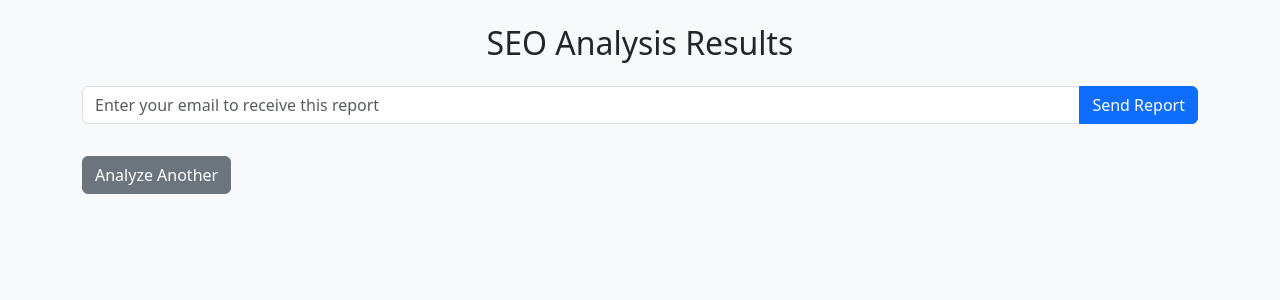
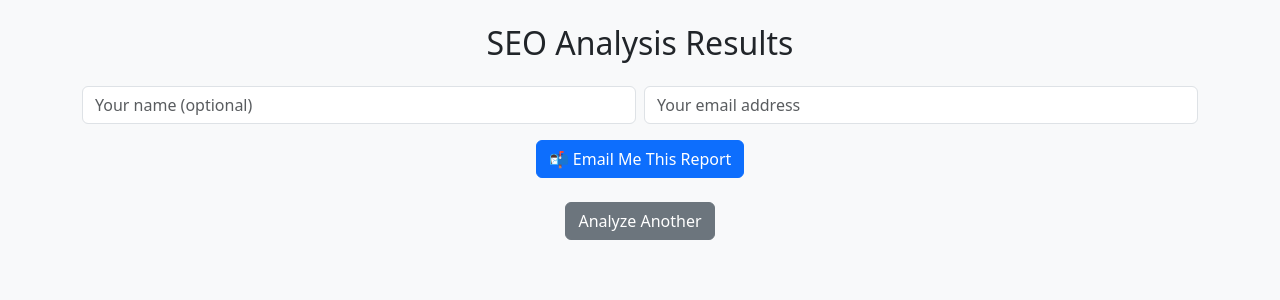
Before and after one commit to SmashingPixelsTools/seo-webscraper, a Python web app: template templates/results.html in a window 1280 px wide. Shown: the top 300 px of the page. Run offline with Jinja, Linux system fonts and the light colour scheme; the template is opened without the code that fills it, so the values that code supplies are empty.

Commit message:
Add files via upload

```diff
--- a/templates/results.html
+++ b/templates/results.html
@@ -30,6 +30,13 @@
 <body class="bg-light">
   <div class="container py-4">
     <h2 class="mb-4 text-center">SEO Analysis Results</h2>
+
+    {% if message %}
+      <div class="alert alert-success text-center" role="alert">
+        {{ message }}
+      </div>
+    {% endif %}
+
     {% for row in data %}
       <div class="card mb-4">
         <div class="card-body">
@@ -70,13 +77,22 @@
     {% endfor %}
 
     <form action="/send_report" method="post" class="mt-4">
-      <div class="input-group mb-3">
-        <input type="email" name="email" class="form-control" placeholder="Enter your email to receive this report" required>
-        <button type="submit" class="btn btn-primary">Send Report</button>
+      <div class="row g-2 mb-3">
+        <div class="col-md-6">
+          <input type="text" name="name" class="form-control" placeholder="Your name (optional)">
+        </div>
+        <div class="col-md-6">
+          <input type="email" name="email" class="form-control" placeholder="Your email address" required>
+        </div>
+      </div>
+      <div class="text-center">
+        <button type="submit" class="btn btn-primary">📬 Email Me This Report</button>
       </div>
     </form>
 
-    <a href="/" class="btn btn-secondary mt-3">Analyze Another</a>
+    <div class="text-center mt-4">
+      <a href="/" class="btn btn-secondary">Analyze Another</a>
+    </div>
   </div>
 
   <script src="https://cdn.jsdelivr.net/npm/bootstrap@5.3.0/dist/js/bootstrap.bundle.min.js"></script>
```
